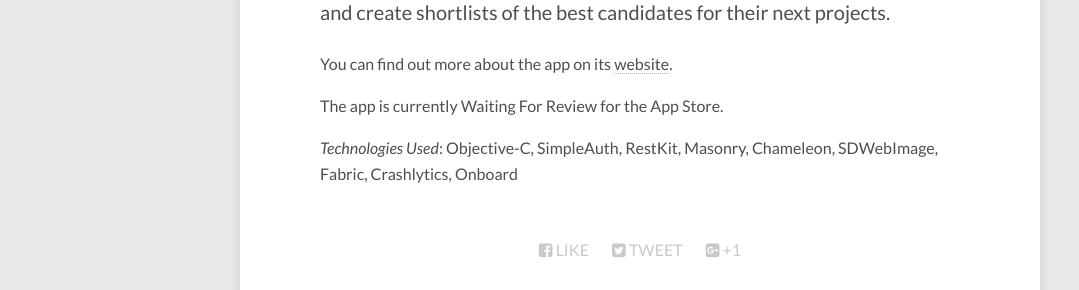
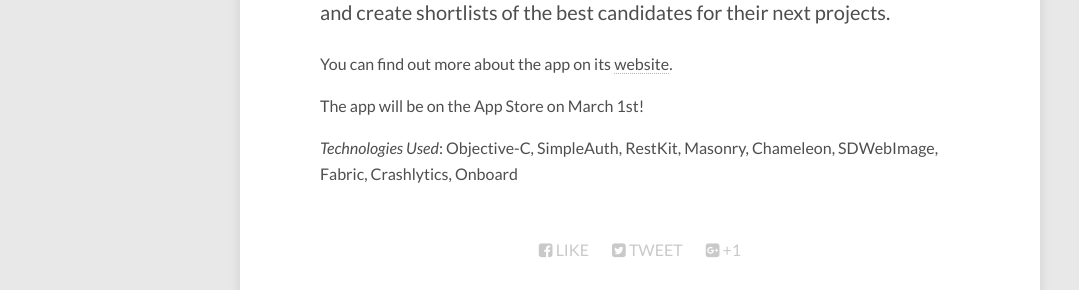
Before and after one commit to lukenewman/lukenewman.github.io, a Jekyll site: the page built from _posts/portfolio/2016-01-26-agency-spotter.md, in a window 1280 px wide. Shown: the part 366-656 px from the top of the page, without its empty margins (0-1079 px from the left). Built offline with Jekyll 4.4.1, drawn with Linux system fonts in a browser that asks for light colours; nearby versions of some CDN libraries.

Commit message:
Update Agency Spotter release date

```diff
--- a/_posts/portfolio/2016-01-26-agency-spotter.md
+++ b/_posts/portfolio/2016-01-26-agency-spotter.md
@@ -8,6 +8,6 @@ In August 2015, I started working for Agency Spotter, a local Atlanta startup wh
 
 You can find out more about the app on its [website](http://mobileapp.agencyspotter.com).
 
-The app is currently Waiting For Review for the App Store.
+The app will be on the App Store on March 1st!
 
 *Technologies Used*: Objective-C, SimpleAuth, RestKit, Masonry, Chameleon, SDWebImage, Fabric, Crashlytics, Onboard
```
